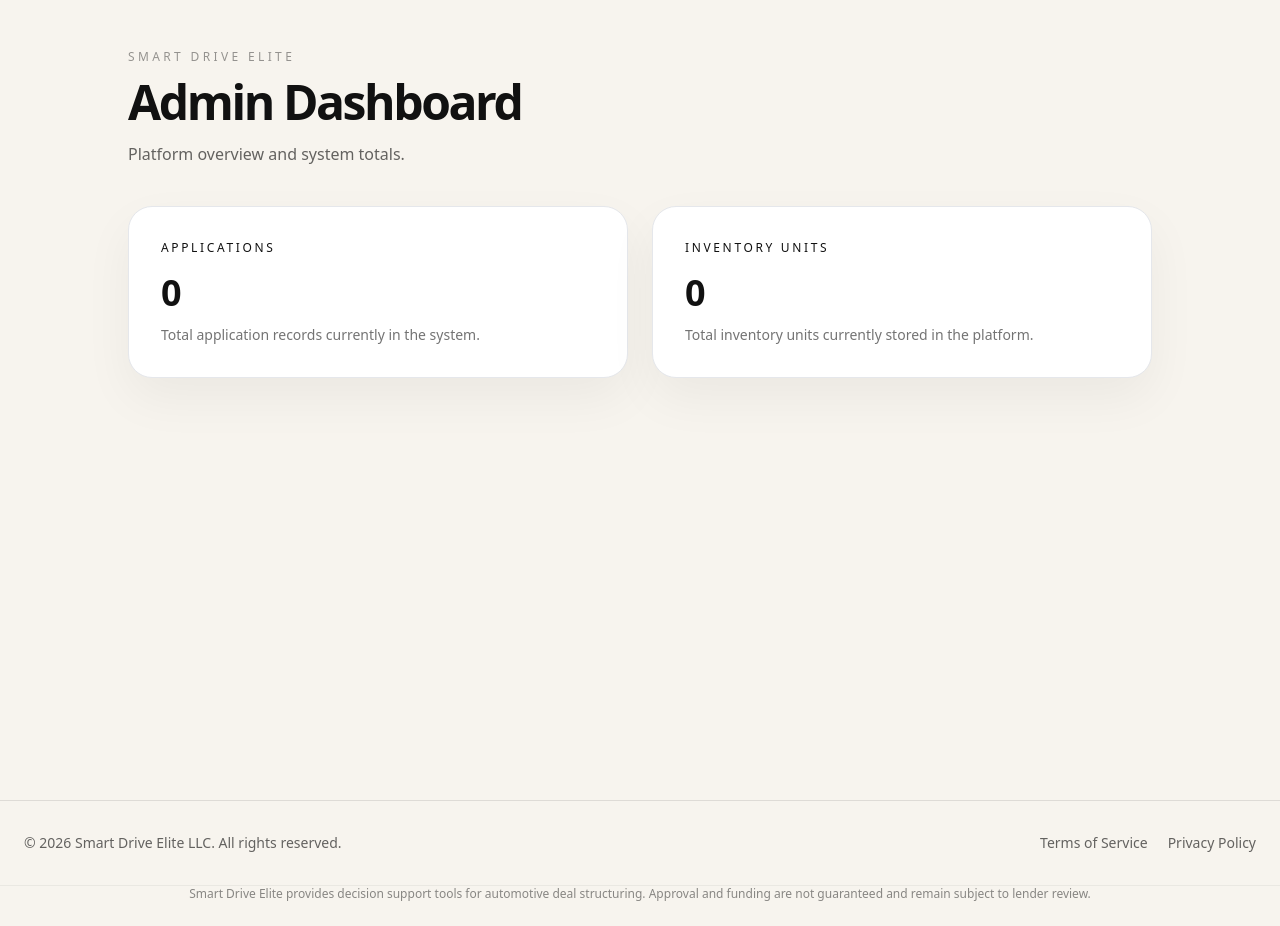
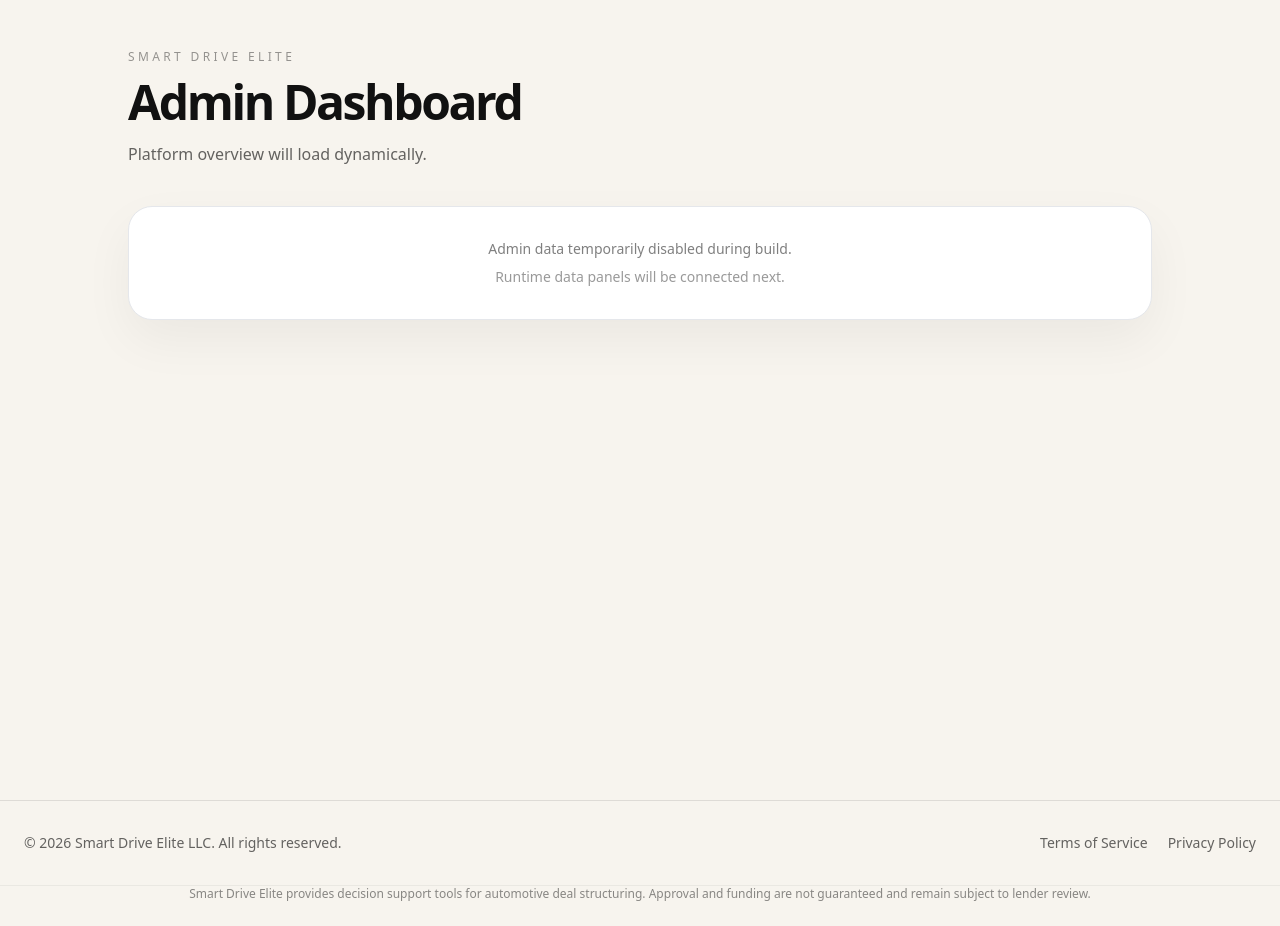
Before and after one commit to dliber13/smart-drive, a Next.js app: page /admin in a window 1280 px wide. Built offline with nearby package versions, Linux system fonts and the light colour scheme; no server answers; the database is empty.

Commit message:
Update page.tsx

```diff
--- a/app/admin/page.tsx
+++ b/app/admin/page.tsx
@@ -1,11 +1,6 @@
-import { PrismaClient } from "@prisma/client"
+"use client";
 
-const prisma = new PrismaClient()
-
-export default async function AdminPage() {
-  const applicationCount = await prisma.application.count()
-  const inventoryCount = await prisma.inventoryUnit.count()
-
+export default function AdminPage() {
   return (
     <main className="min-h-screen bg-[#f7f4ee] px-6 py-12 text-[#111111]">
       <div className="mx-auto max-w-5xl">
@@ -17,36 +12,19 @@ export default async function AdminPage() {
             Admin Dashboard
           </h1>
           <p className="mt-4 text-base text-black/60">
-            Platform overview and system totals.
+            Platform overview will load dynamically.
           </p>
         </div>
 
-        <div className="grid gap-6 md:grid-cols-2">
-          <div className="rounded-[24px] border border-black/8 bg-white p-8 shadow-[0_20px_50px_rgba(0,0,0,0.05)]">
-            <div className="text-[12px] uppercase tracking-[0.22em] text-black/38">
-              Applications
-            </div>
-            <div className="mt-4 text-4xl font-semibold tracking-[-0.04em]">
-              {applicationCount}
-            </div>
-            <p className="mt-3 text-sm text-black/55">
-              Total application records currently in the system.
-            </p>
+        <div className="rounded-[24px] border border-black/8 bg-white p-8 text-center shadow-[0_20px_50px_rgba(0,0,0,0.05)]">
+          <div className="text-sm text-black/50">
+            Admin data temporarily disabled during build.
           </div>
-
-          <div className="rounded-[24px] border border-black/8 bg-white p-8 shadow-[0_20px_50px_rgba(0,0,0,0.05)]">
-            <div className="text-[12px] uppercase tracking-[0.22em] text-black/38">
-              Inventory Units
-            </div>
-            <div className="mt-4 text-4xl font-semibold tracking-[-0.04em]">
-              {inventoryCount}
-            </div>
-            <p className="mt-3 text-sm text-black/55">
-              Total inventory units currently stored in the platform.
-            </p>
+          <div className="mt-2 text-sm text-black/40">
+            Runtime data panels will be connected next.
           </div>
         </div>
       </div>
     </main>
-  )
+  );
 }
```
